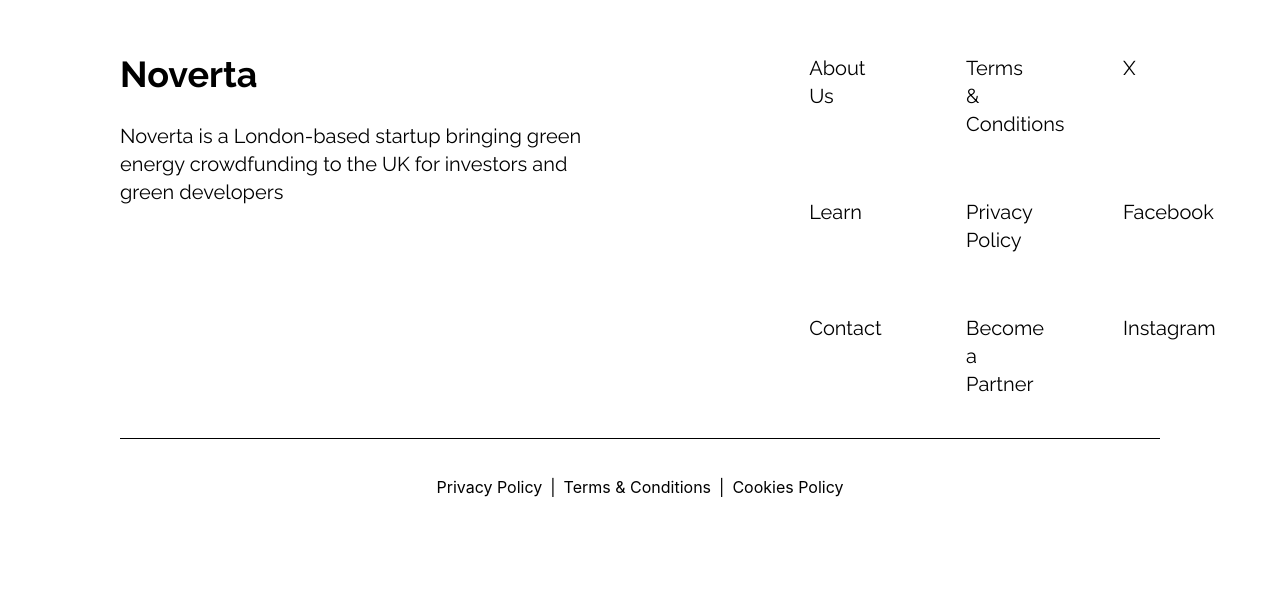
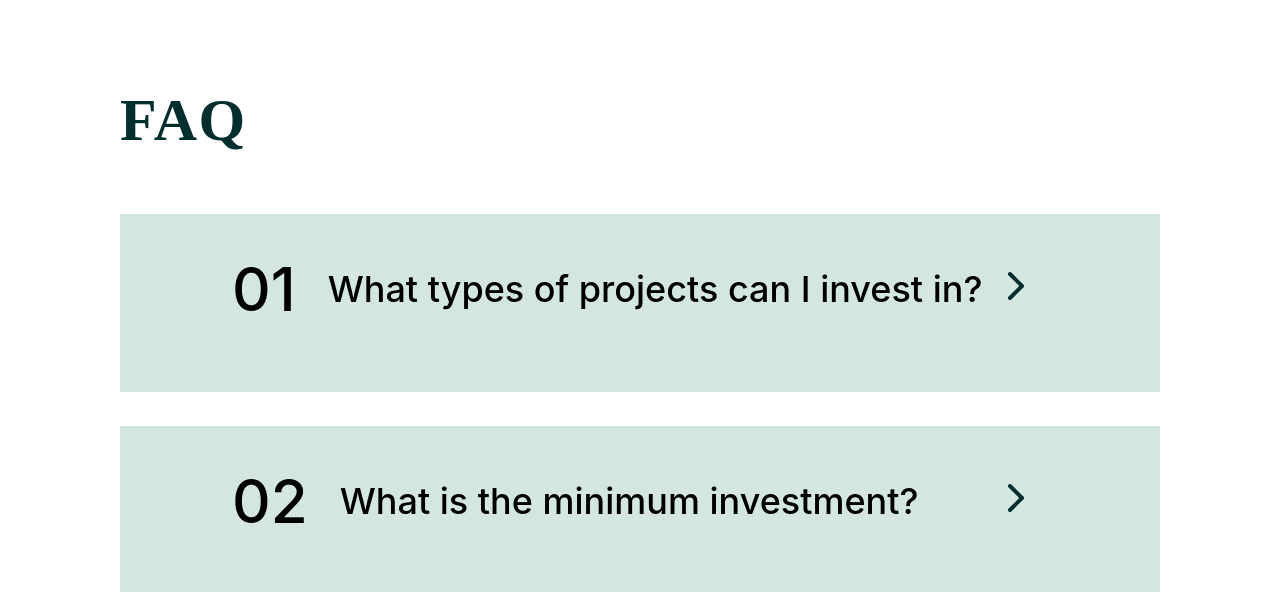
Before and after one commit to GPapagiannopoulos/enterpreneurial_journey, a React (Vite) app in the folder frontend/: page /education in a window 1280 px wide. Shown: the part 2108-2700 px from the top of the page. Before the commit the page ends 2679 px from the top, so only its background shows below. Built offline with nearby package versions, Linux system fonts and the light colour scheme.

Commit message:
feat: implement revised educational page

```diff
--- a/frontend/src/components/Footer.tsx
+++ b/frontend/src/components/Footer.tsx
@@ -1,11 +1,14 @@
 import { Link } from "react-router-dom";
+import LogoIcon from "./icons/logo";
 
 export default function Footer() {
   return (
     <section className="flex flex-col gap-9 px-30">
       <div className="flex justify-between pt-35 pb-10 gap-50 border-b border-black">
         <div className="flex flex-col gap-7">
-          <div className="text-4xl font-bold font-raleway">Noverta</div>
+          <div className="text-4xl font-bold flex flex-inline gap-6 font-raleway">
+            <LogoIcon></LogoIcon>Noverta
+          </div>
           <div className="text-black text-xl font-raleway">
             Noverta is a London-based startup bringing green energy crowdfunding
             to the UK for investors and green developers
--- a/frontend/src/pages/AboutUs.tsx
+++ b/frontend/src/pages/AboutUs.tsx
@@ -1,7 +1,7 @@
 import Footer from "../components/Footer";
 import Navbar from "../components/Navbar";
 import Hero from "../sections/AboutUs/Hero";
-import DeveloperFAQs from "../sections/AboutUs/DeveloperFAQs";
+import DeveloperFAQs from "../sections/Education/DeveloperFAQs";
 import HowItWorksSection from "../sections/Home/HowItWorksSection";
 
 export default function AboutUs() {
--- a/frontend/src/pages/Education.tsx
+++ b/frontend/src/pages/Education.tsx
@@ -2,6 +2,7 @@
 import Navbar from "../components/Navbar";
 import EducationalLinks from "../sections/Education/EducationalLinks";
 import Hero from "../sections/Education/Hero";
+import DeveloperFAQs from "../sections/Education/DeveloperFAQs";
 
 export default function Education() {
   return (
@@ -9,6 +10,7 @@
       <Navbar />
       <Hero />
       <EducationalLinks />
+      <DeveloperFAQs />
       <Footer />
     </div>
   );
--- a/frontend/src/pages/ForDevelopers.tsx
+++ b/frontend/src/pages/ForDevelopers.tsx
@@ -1,7 +1,7 @@
 import Navbar from "../components/Navbar";
 import DeveloperHero from "../sections/ForDevelopers/DeveloperHero";
 import DeveloperRegistration from "../sections/ForDevelopers/DeveloperRegister";
-import DeveloperFAQs from "../sections/AboutUs/DeveloperFAQs";
+import DeveloperFAQs from "../sections/Education/DeveloperFAQs";
 import EligibleProjects from "../sections/ForDevelopers/EligibleProjects";
 import DeveloperExamples from "../sections/ForDevelopers/DeveloperExamples";
 import FinancingChallenge from "../sections/ForDevelopers/FinancingChallenge";
--- a/frontend/src/sections/AboutUs/DeveloperFAQs.tsx
+++ b/frontend/src/sections/Education/DeveloperFAQs.tsx
@@ -1,4 +1,6 @@
+import { ChevronRight } from "lucide-react";
 import { useState } from "react";
+import Button from "../../components/Button";
 
 export interface FAQProps {
   question: string;
@@ -41,38 +43,44 @@
   };
 
   return (
-    <section className="pt-44 pb-54 flex flex-col gap-16">
-      <h2 className="text-black text-7xl font-bold font-raleway">
-        Frequently Asked Questions
+    <section className="pt-44 px-30 flex flex-col gap-16">
+      <h2 className="text-teal-950 text-6xl font-bold font-['DM_Sans'] tracking-wide">
+        FAQ
       </h2>
       <div className="flex flex-col gap-8.5">
         {FAQs.map((FAQ, index) => (
           <div
             key={index}
-            className="w-full bg-white rounded-[45px] shadow-[0px_5px_0px_0px_rgba(25,26,35,1.00)] outline -outline-offset-1 outline-sinc-900 flex flex-col gap-7 px-14 py-10 overflow-hidden"
+            className="w-full bg-[#BDDBCDA6] rounded-light flex flex-col gap-7 px-14 py-10 overflow-hidden"
           >
             <div className="flex justify-between items-center px-4 md:px-14">
-              <div className="flex items-center gap-6 font-medium">
+              <div className="flex items-center gap-8 font-medium">
                 <div className="text-6xl">
                   {index < 10 ? "0" : ""}
                   {index + 1}
                 </div>
-                <div className="text-3xl">{FAQ.question}</div>
+                <div className="text-4xl">{FAQ.question}</div>
               </div>
               <div>
-                <button
-                  className="w-14 h-14 bg-zinc-100 rounded-full border border-zinc-900 flex items-center justify-center font-extrabold text-3xl ease-in-out duration-300"
+                <Button
+                  label=""
+                  icon={
+                    <ChevronRight
+                      className={`size-12 transition-transform ${index == expandedFAQ ? "rotate-90" : ""}`}
+                    />
+                  }
+                  variant="secondary"
                   onClick={() => toggleFAQ(index)}
-                >
-                  {expandedFAQ === index ? "-" : "+"}
-                </button>
+                  active={location.pathname.startsWith("/projects")}
+                />
               </div>
             </div>
             <div
               className={`overflow-hidden transition-all duration-300 ease-in-out ${expandedFAQ === index ? "max-h-96" : "max-h-0"} px-4 md:px-14`}
             >
-              <div className="w-full h-px bg-black"></div>
-              <p className="text-lg font-normal">{FAQ.answer}</p>
+              <p className="text-teal-950 text-3xl font-normal font-inter leading-9">
+                {FAQ.answer}
+              </p>
             </div>
           </div>
         ))}
```
